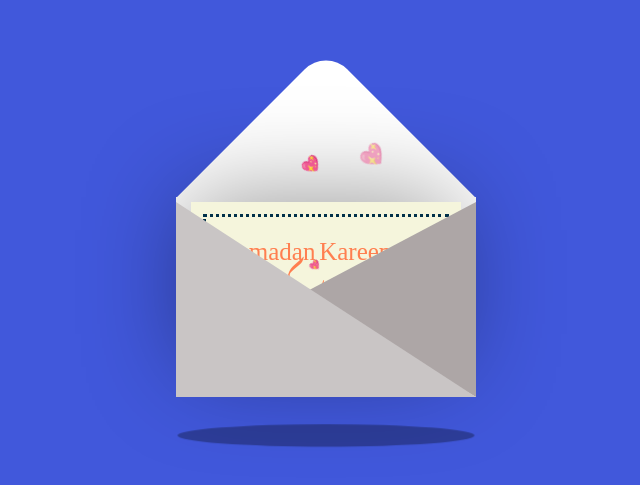
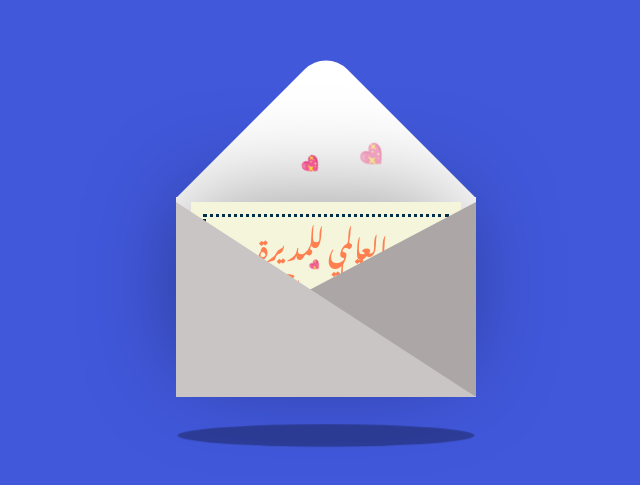
Before and after one commit to 1w8k/Ramadan-Card, a plain HTML site: page index.html in a window 1280 px wide. Shown: the part 141-626 px from the top of the page, without its empty margins (314-954 px from the left). Drawn offline with nearby package versions, Linux system fonts and the light colour scheme; a web font is replaced by a local one.

Commit message:
Update index.html

```diff
--- a/index.html
+++ b/index.html
@@ -18,7 +18,7 @@
                     <div class="envelope"></div>
                     <div class="front"></div>
                     <div class="card">
-                        <div class="text">Ramadan Kareem</br>رمضان كريم</br>  المرسل : حمدان</div>
+                        <div class="text">يوم العالمي للمديرة</br>كل صرح تعليمي ناجح مميز يقف خلفه مديرة ملهمة ممبدعة مثلك</br></div>
                         <div class="halal"></div>
                     </div>
                     <div class="manyhlalal">
```
